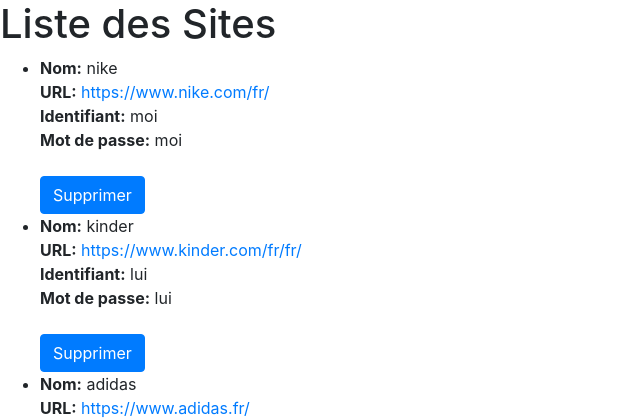
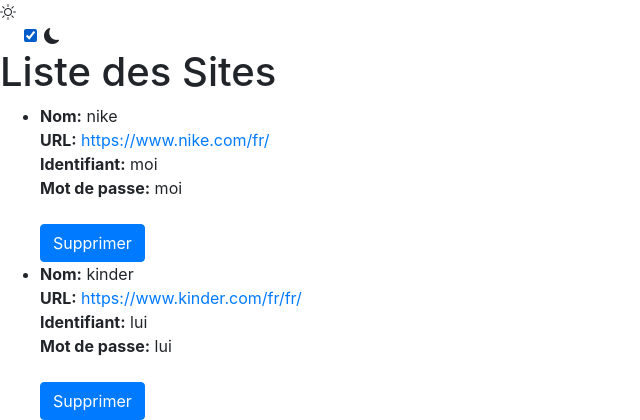
Before and after one commit to Reker23/b3-c3-django-hussenet-perez, a Django app: page / in a window 1280 px wide. Shown: the top 420 px of the page, without its empty margins (0-640 px from the left). Run offline with Django 3.2, Linux system fonts and the light colour scheme; data comes from the database, SQL or seed files in the repository; some libraries are stand-ins or nearby versions.

Commit message:
add light/dark mode

```diff
--- a/app/templates/app/index.html
+++ b/app/templates/app/index.html
@@ -5,11 +5,32 @@
     <title>{{ title }}</title>
     <!-- Ajoutez les liens vers Bootstrap CSS -->
     <link rel="stylesheet" href="https://stackpath.bootstrapcdn.com/bootstrap/4.5.2/css/bootstrap.min.css">
+    <link href="https://cdn.jsdelivr.net/npm/bootstrap-icons/font/bootstrap-icons.css" rel="stylesheet">
+    <link href="https://cdn.jsdelivr.net/npm/bootstrap@5.3.0-alpha1/dist/css/bootstrap.min.css"rel="stylesheet"integrity="sha384-GLhlTQ8iRABdZLl6O3oVMWSktQOp6b7In1Zl3/Jr59b6EGGoI1aFkw7cmDA6j6gD"crossorigin="anonymous"/>
+    <link rel="stylesheet"href="https://cdn.jsdelivr.net/npm/bootstrap-icons@1.10.2/font/bootstrap-icons.css"integrity="sha384-b6lVK+yci+bfDmaY1u0zE8YYJt0TZxLEAFyYSLHId4xoVvsrQu3INevFKo+Xir8e"crossorigin="anonymous"/>
     <!-- Ou utilisez des fichiers Bootstrap locaux -->
 </head>
-<body>
+<body data-bs-theme="dark">
+    <div class="d-inline"> <!-- Utilisation de d-inline pour afficher les éléments en ligne -->
+        <label class="form-check-label" for="flexSwitchCheckChecked">
+            <span class="bi bi-sun"></span> <!-- Icône du soleil pour le thème light -->
+        </label>
+        <div class="form-check form-switch mx-4"> <!-- Ajout de ml-5 pour décaler de 5 unités du bord gauche -->
+            <input
+                class="form-check-input p-2"
+                type="checkbox"
+                role="switch"
+                id="flexSwitchCheckChecked"
+                checked
+                onclick="myFunction()"
+            />
+            <label class="form-check-label" for="flexSwitchCheckChecked">
+                <span class="bi bi-moon-fill"></span> <!-- Icône de la lune pour le thème dark -->
+            </label>
+        </div>
+    </div>
+
     <h1>{{ title }}</h1>
-
     <ul>
         {% for site in sites %}
             <li>
@@ -28,5 +49,12 @@
 
     <!-- Ajoutez le script Bootstrap JS si nécessaire -->
     <script src="https://stackpath.bootstrapcdn.com/bootstrap/4.5.2/js/bootstrap.min.js"></script>
+    <script>
+        function myFunction() {
+          var element = document.body;
+          element.dataset.bsTheme =
+            element.dataset.bsTheme == "light" ? "dark" : "light";
+        }
+    </script>
 </body>
 </html>
```
